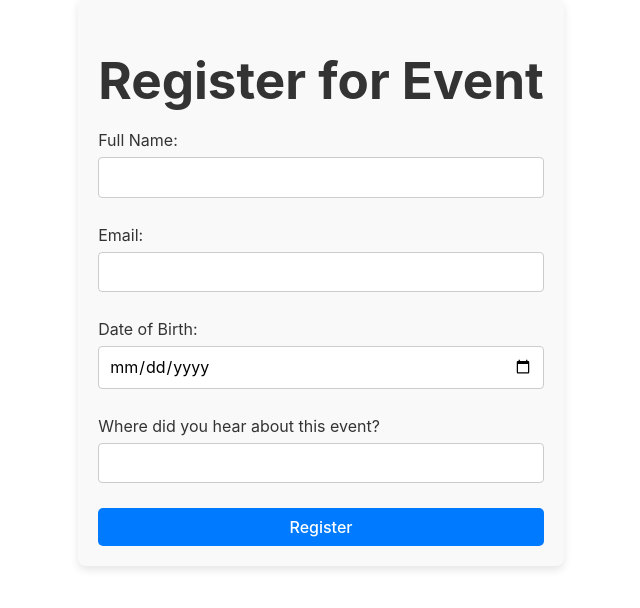
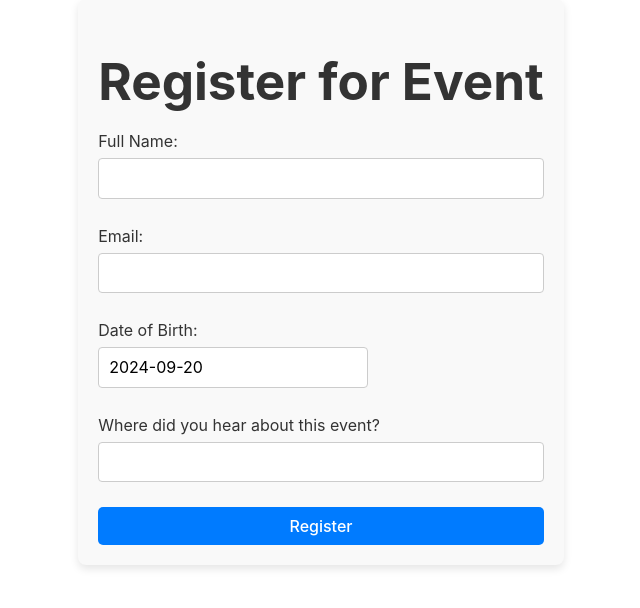
Before and after one commit to AnastasiiaMac/events-registration-app-frontend, a React (Vite) app: page /events/1/register in a window 1280 px wide. Shown: the part 118-726 px from the top of the page, without its empty margins (319-959 px from the left). Built offline with nearby package versions, Linux system fonts and the light colour scheme; no server answers.

Commit message:
validation added

```diff
--- a/package.json
+++ b/package.json
@@ -11,8 +11,11 @@
   },
   "dependencies": {
     "@reduxjs/toolkit": "^2.2.7",
+    "date-fns": "^4.1.0",
+    "formik": "^2.4.6",
     "modern-normalize": "^3.0.1",
     "react": "^18.3.1",
+    "react-datepicker": "^7.3.0",
     "react-dom": "^18.3.1",
     "react-redux": "^9.1.2",
     "react-router-dom": "^6.26.2",
--- a/src/components/EventRegistration/EventRegistration.jsx
+++ b/src/components/EventRegistration/EventRegistration.jsx
@@ -1,82 +1,127 @@
-import React, { useState } from "react";
+import React from "react";
 import { useParams, useNavigate } from "react-router-dom";
+import { Formik, Form, Field, ErrorMessage } from "formik";
 import { registerForEvent } from "../../services/api";
+import DatePicker from "react-datepicker";
+import "react-datepicker/dist/react-datepicker.css";
 import css from "./EventRegistration.module.css";
 
 const EventRegistration = () => {
   const { id } = useParams();
   const navigate = useNavigate();
-  const [formData, setFormData] = useState({
-    fullName: "",
-    email: "",
-    dateOfBirth: "",
-    referral: "",
-  });
-
-  const handleChange = (e) => {
-    setFormData({
-      ...formData,
-      [e.target.name]: e.target.value,
-    });
-  };
-
-  const handleSubmit = async (e) => {
-    e.preventDefault();
-    await registerForEvent(id, formData);
-    navigate("/");
-  };
 
   return (
     <div className={css.container}>
-      <form onSubmit={handleSubmit}>
+      <Formik
+        initialValues={{
+          fullName: "",
+          email: "",
+          dateOfBirth: new Date(),
+          referral: "",
+        }}
+        validate={(values) => {
+          const errors = {};
+
+          // Full Name validation
+          if (!values.fullName) {
+            errors.fullName = "Full name is required";
+          } else if (values.fullName.length > 50) {
+            errors.fullName = "Full name cannot be more than 50 characters";
+          }
+
+          // Email validation
+          if (!values.email) {
+            errors.email = "Email is required";
+          } else if (!/\S+@\S+\.\S+/.test(values.email)) {
+            errors.email = "Invalid email format";
+          }
+
+          // Date of Birth validation
+          if (!values.dateOfBirth) {
+            errors.dateOfBirth = "Date of birth is required";
+          } else if (new Date(values.dateOfBirth) > new Date()) {
+            errors.dateOfBirth = "Date of birth cannot be in the future";
+          }
+
+          // Referral validation (optional, max length check)
+          if (values.referral.length > 100) {
+            errors.referral =
+              "Referral information cannot exceed 100 characters";
+          }
+
+          return errors;
+        }}
+        onSubmit={async (values, { setSubmitting }) => {
+          await registerForEvent(id, values);
+          navigate("/");
+          setSubmitting(false);
+        }}
+      >
+        {({ isSubmitting, setFieldValue, values }) => (
+          <Form>
             <h1>Register for Event</h1>
+
+            {/* Full Name Field */}
             <div className={css.formGroup}>
               <label className={css.label}>Full Name:</label>
-          <input
-            type="text"
+              <Field type="text" name="fullName" className={css.input} />
+              <ErrorMessage
                 name="fullName"
-            className={css.input}
-            onChange={handleChange}
-            required
+                component="div"
+                className={css.error}
               />
             </div>
+
+            {/* Email Field */}
             <div className={css.formGroup}>
               <label className={css.label}>Email:</label>
-          <input
-            type="email"
+              <Field type="email" name="email" className={css.input} />
+              <ErrorMessage
                 name="email"
-            className={css.input}
-            onChange={handleChange}
-            required
+                component="div"
+                className={css.error}
               />
             </div>
+
+            {/* Date of Birth Field with DatePicker */}
             <div className={css.formGroup}>
               <label className={css.label}>Date of Birth:</label>
-          <input
-            type="date"
+              <DatePicker
+                selected={values.dateOfBirth}
+                onChange={(date) => setFieldValue("dateOfBirth", date)}
+                maxDate={new Date()}
+                className={css.input}
+                dateFormat="yyyy-MM-dd"
+              />
+              <ErrorMessage
                 name="dateOfBirth"
-            className={css.input}
-            value={formData.dateOfBirth}
-            onChange={handleChange}
-            required
+                component="div"
+                className={css.error}
               />
             </div>
+
             <div className={css.formGroup}>
               <label className={css.label}>
                 Where did you hear about this event?
               </label>
-          <input
-            type="text"
+              <Field type="text" name="referral" className={css.input} />
+              <ErrorMessage
                 name="referral"
-            className={css.input}
-            value={formData.referral}
-            onChange={handleChange}
+                component="div"
+                className={css.error}
               />
             </div>
-        <button type="submit" className={css.button}>
-          Register
+
+            <button
+              type="submit"
+              className={css.button}
+              disabled={isSubmitting}
+            >
+              {isSubmitting ? "Submitting..." : "Register"}
             </button>
-      </form>
+          </Form>
+        )}
+      </Formik>
     </div>
   );
 };
--- a/src/services/api.js
+++ b/src/services/api.js
@@ -1,4 +1,4 @@
-const API_URL = import.meta.env.VITE_API_URL || "http://localhost:3000";
+const API_URL = "http://localhost:3000";
 // import.meta.env.VITE_API_URL ||
 
 // Fetch all events
```
Also changed, not shown: 1 other file (tests, documents, lock files or other folders). Lines whose indentation alone changed are shown as unchanged.
